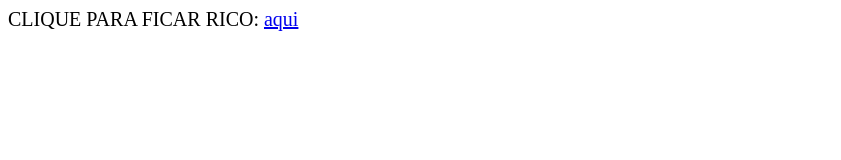
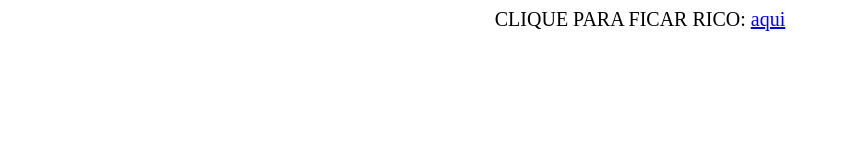
Before and after one commit to Vinni7684/dessavezvai, a plain HTML site: page index.html in a window 1280 px wide. Shown: the whole page, without its empty margins (0-841 px from the left). Drawn offline with Linux system fonts and the light colour scheme.

Commit message:
Update index.html

```diff
--- a/index.html
+++ b/index.html
@@ -8,7 +8,7 @@
    <style>
       body{
        font-size:20px;
-       text-aling:center;
+       text-align:center;
       }
    </style>
 
```
